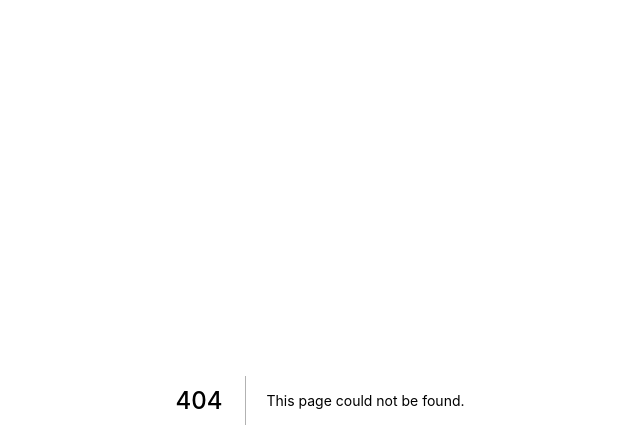
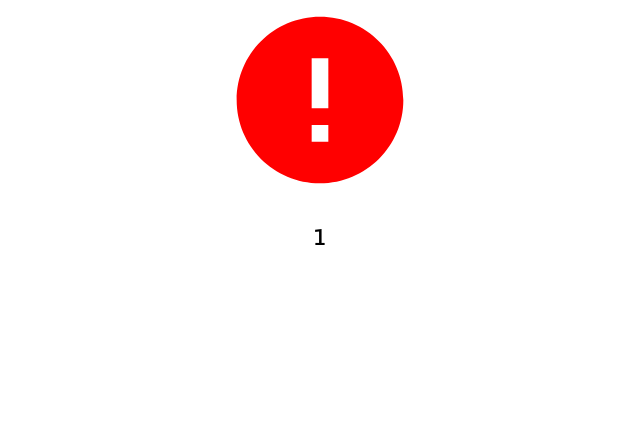
Before and after one commit to dineshdevelops/e-invite-UI, a Next.js app: page /notify/1/1 in a window 1280 px wide. Before the commit this address had no page. Shown: the top 448 px of the page, without its empty margins (320-960 px from the left). Built offline with nearby package versions, Linux system fonts and the light colour scheme; a web font is replaced by a local one.

Commit message:
fix: dynamic notify page is fixed

```diff
--- /dev/null
+++ b/pages/notify/[notifyType]/[notifyMessage].js
@@ -0,0 +1,35 @@
+import { useRouter } from 'next/router';
+import React from 'react'
+import MailLockIcon from '@mui/icons-material/MailLock';
+import ErrorIcon from '@mui/icons-material/Error';
+import CheckCircleIcon from '@mui/icons-material/CheckCircle';
+import styles from "../../../styles/pages/notify/notify.module.scss"
+
+const NotifyType = () => {
+    const router = useRouter();
+    const {notifyType,notifyMessage} = router.query;
+    const displayIcon = ()=>{
+        switch(notifyType){
+          case "verify":
+            return <MailLockIcon className={styles.icon} style={{color:"orange"}} />
+          case "success":
+            return <CheckCircleIcon className={styles.icon} style={{color:"green"}}/>
+          case "error":
+              return <ErrorIcon className={styles.icon} style={{color:"red"}} />
+          default:
+            return <ErrorIcon className={styles.icon} style={{color:"red"}} />
+        }
+      }
+      return (
+        <div className={styles.notify}>
+          <div>
+            {displayIcon()}
+          </div>
+          <div className={styles.message}>
+            {notifyMessage}
+          </div>
+        </div>
+      )
+}
+
+export default NotifyType
--- /dev/null
+++ b/styles/pages/notify/notify.module.scss
@@ -0,0 +1,14 @@
+.notify{
+    display: flex;
+    flex-direction: column;
+    align-items: center;
+    justify-content: center;
+    gap: 10px;
+    .icon{
+        font-size: 200px;
+    }
+    .message{
+        font-size: 25px;
+        font-family: 'Changa', sans-serif;
+    }
+}
```
Also changed, not shown: components/util/NotifyComponent.js (added, +33 -0 lines), pages/authentication/notify.js (added, +13 -0 lines), styles/components/util/notifyComponent.module.scss (added, +14 -0 lines).
